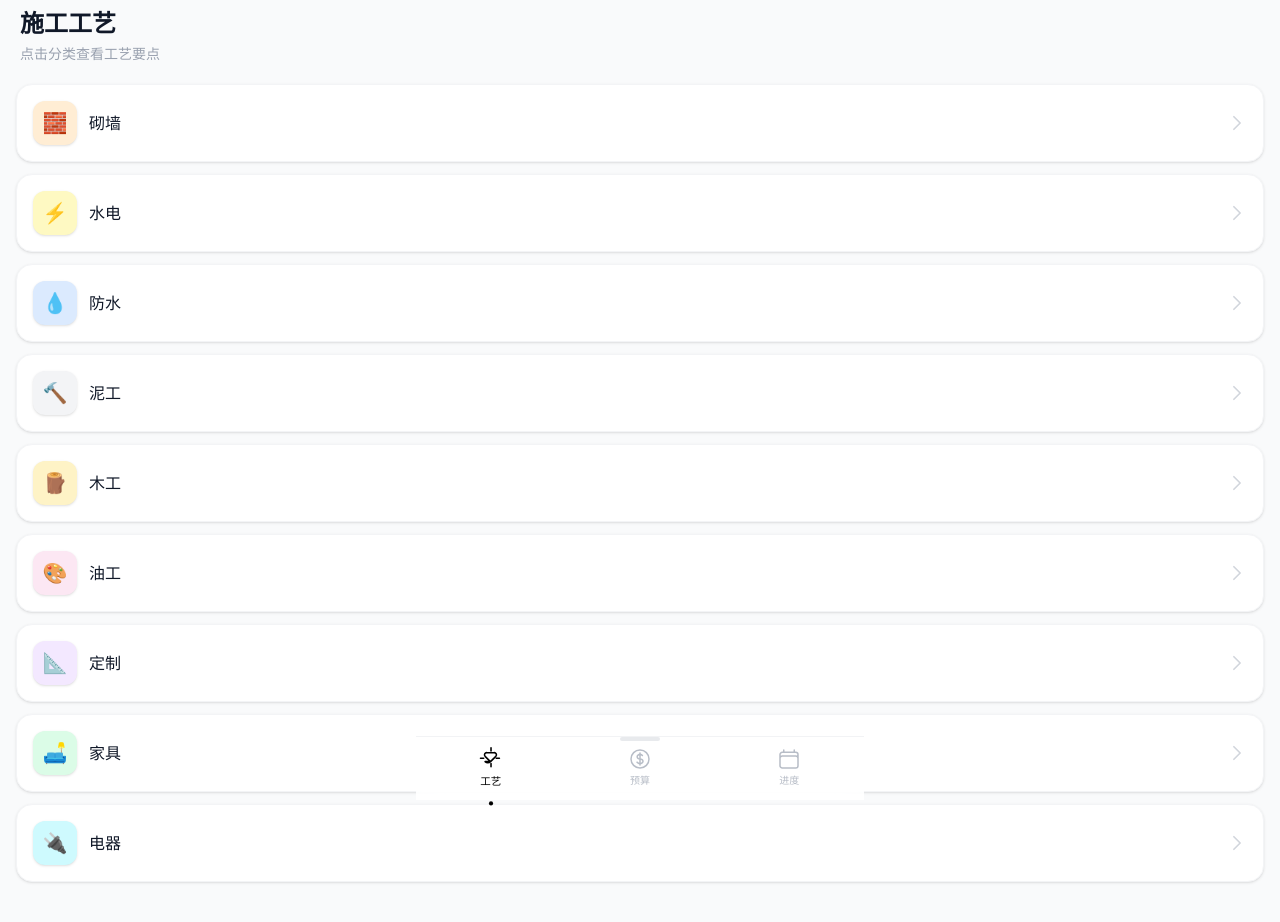
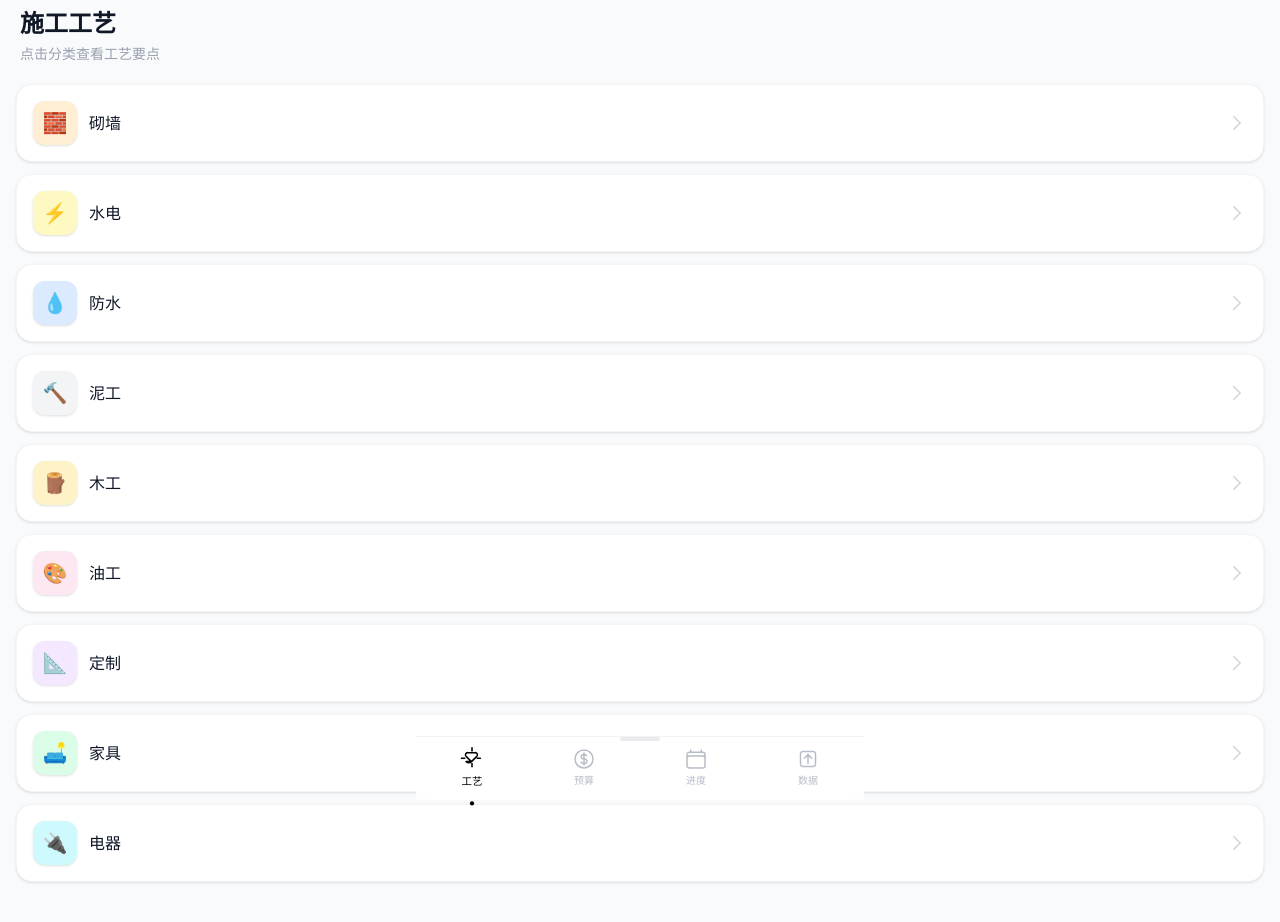
Before and after one commit to mlzhu516-ops/renovation-app, a React (Vite) app in the folder renovation-app/: page / in a window 1280 px wide. Shown: the top 922 px of the page. Built offline with nearby package versions, Linux system fonts and the light colour scheme.

Commit message:
功能: 添加数据备份入口

```diff
--- a/renovation-app/public/rescue.html
+++ b/renovation-app/public/rescue.html
@@ -203,7 +203,7 @@
         </details>
         <div id="importInfo" class="import-info">尚未选择备份文件。</div>
         <button id="importButton" class="danger" disabled>导入并覆盖当前数据</button>
-        <a id="openApp" class="app-link" href="/" hidden>打开装修助手</a>
+        <a id="openApp" class="app-link" href="/">返回装修助手</a>
       </section>
 
       <section class="card tips">
--- a/renovation-app/src/components/BottomNav.jsx
+++ b/renovation-app/src/components/BottomNav.jsx
@@ -30,6 +30,16 @@ export default function BottomNav({ activeTab, onTabChange }) {
         </svg>
       )
     },
+    {
+      id: 'data',
+      name: '数据',
+      href: '/rescue.html',
+      icon: (
+        <svg className="w-6 h-6" fill="none" viewBox="0 0 24 24" stroke="currentColor" strokeWidth={1.5}>
+          <path strokeLinecap="round" strokeLinejoin="round" d="M12 16.5v-9m0 0L8.25 11.25M12 7.5l3.75 3.75M6.75 19.5h10.5A2.25 2.25 0 0019.5 17.25V6.75a2.25 2.25 0 00-2.25-2.25H6.75A2.25 2.25 0 004.5 6.75v10.5a2.25 2.25 0 002.25 2.25z" />
+        </svg>
+      )
+    },
   ];
 
   return (
@@ -40,10 +50,12 @@ export default function BottomNav({ activeTab, onTabChange }) {
       <div className="flex">
         {tabs.map((tab) => {
           const isActive = activeTab === tab.id;
+          const TabElement = tab.href ? 'a' : 'button';
           return (
-            <button
+            <TabElement
               key={tab.id}
-              onClick={() => onTabChange(tab.id)}
+              href={tab.href}
+              onClick={tab.href ? undefined : () => onTabChange(tab.id)}
               className={`
                 relative flex-1 py-2.5 pb-5 flex flex-col items-center justify-center gap-0.5
                 transition-all duration-200
@@ -70,7 +82,7 @@ export default function BottomNav({ activeTab, onTabChange }) {
               {isActive && (
                 <div className="absolute bottom-1 w-1 h-1 bg-black rounded-full" />
               )}
-            </button>
+            </TabElement>
           );
         })}
       </div>
```
